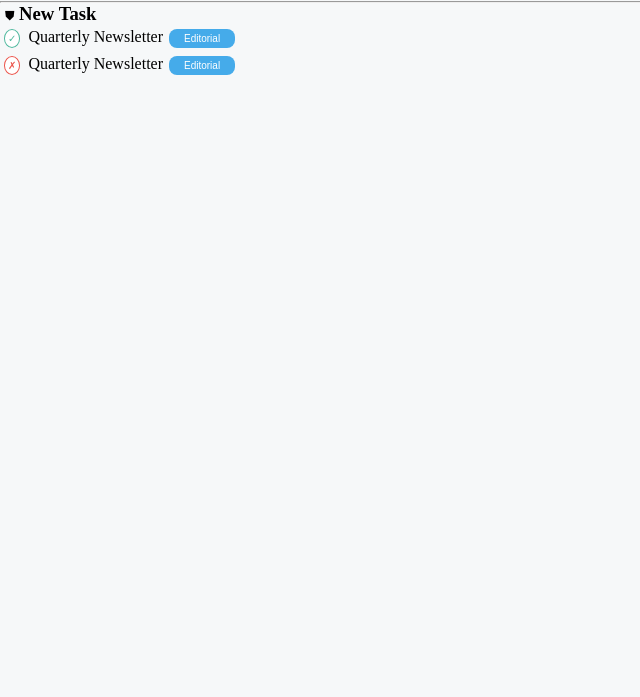
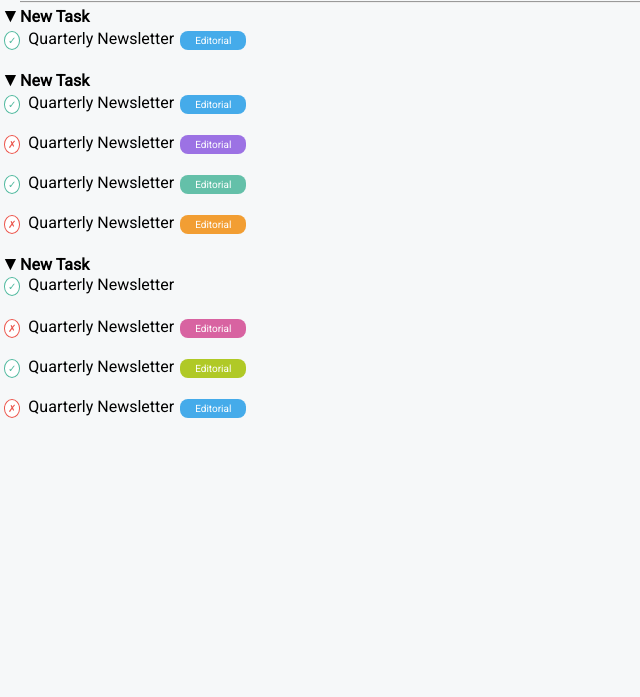
Before and after one commit to MLibralato91/html-css-toboolist, a plain HTML site: page index.html in a window 1280 px wide. Shown: the part 103-800 px from the top of the page, without its empty margins (0-640 px from the left). Drawn offline with Linux system fonts and the light colour scheme.

Commit message:
add color button list

```diff
--- a/css/style.css
+++ b/css/style.css
@@ -21,6 +21,8 @@ color lightgreen badge : #b0c926
     padding: 0;
     box-sizing: border-box;
     background-color: #f6f8f9;
+    font-family: 'Roboto', sans-serif;
+    font-size: 16px;
 }
 
     /* Header */
@@ -37,7 +39,7 @@ h1 {
     background-color: white;
 }
 
-          /* Main */
+    /* Main */
 
 /* Button */
 .button {
@@ -66,7 +68,7 @@ h1 {
 /* List */
 
 .shield {
-    font-size: 12px;
+    font-size: 20px;
     padding: 5px;
 }
 
@@ -93,6 +95,10 @@ h1 {
 
 /* Button list */
 
+li {
+    height: 40px;
+}
+
 .button-list {
     padding: 4px 15px;
     text-align: center;
@@ -106,6 +112,26 @@ h1 {
     border: none;
 }
 
-.button-list, .editorial {
+.editorial {
     background-color: #45abea;
 }
+
+.goals {
+    background-color: #9c72e4;
+}
+
+.recruit {
+    background-color: #64c0a9;
+}
+
+.mobile {
+    background-color: #f29e33;
+}
+
+.website {
+    background-color: #d863a1;
+}
+
+.sales {
+    background-color: #b0c926;
+}
--- a/index.html
+++ b/index.html
@@ -4,6 +4,7 @@
     <meta charset="UTF-8">
     <meta http-equiv="X-UA-Compatible" content="IE=edge">
     <meta name="viewport" content="width=device-width, initial-scale=1.0">
+    <link href='http://fonts.googleapis.com/css?family=Roboto' rel='stylesheet' type='text/css'>
     <link rel="stylesheet" href="./css/style.css">
     <title>Toboolist</title>
 </head>
@@ -24,10 +25,49 @@
             </div>
             <hr>
             <ul>
-                <h3><span class="shield">&#9930;</span>New Task </h3>
+                <h3><span class="shield">&#x25BE;</span>New Task </h3>
                 <li>
                     <span class="check">&check;</span> Quarterly Newsletter
                     <button class="button-list editorial">Editorial</button>
+                </li>
+
+            </ul>
+
+            <ul>
+                <h3><span class="shield">&#x25BE;</span>New Task </h3>
+                <li>
+                    <span class="check">&check;</span> Quarterly Newsletter
+                    <button class="button-list editorial">Editorial</button>
+                </li>
+                <li>
+                    <span class="cross">&cross;</span> Quarterly Newsletter
+                    <button class="button-list goals">Editorial</button>
+                </li>
+                <li>
+                    <span class="check">&check;</span> Quarterly Newsletter
+                    <button class="button-list recruit">Editorial</button>
+                </li>
+                <li>
+                    <span class="cross">&cross;</span> Quarterly Newsletter
+                    <button class="button-list mobile">Editorial</button>
+                </li>
+
+            </ul>
+
+
+
+            <ul>
+                <h3><span class="shield">&#x25BE;</span>New Task </h3>
+                <li>
+                    <span class="check">&check;</span> Quarterly Newsletter
+                </li>
+                <li>
+                    <span class="cross">&cross;</span> Quarterly Newsletter
+                    <button class="button-list website">Editorial</button>
+                </li>
+                <li>
+                    <span class="check">&check;</span> Quarterly Newsletter
+                    <button class="button-list sales">Editorial</button>
                 </li>
                 <li>
                     <span class="cross">&cross;</span> Quarterly Newsletter
```
